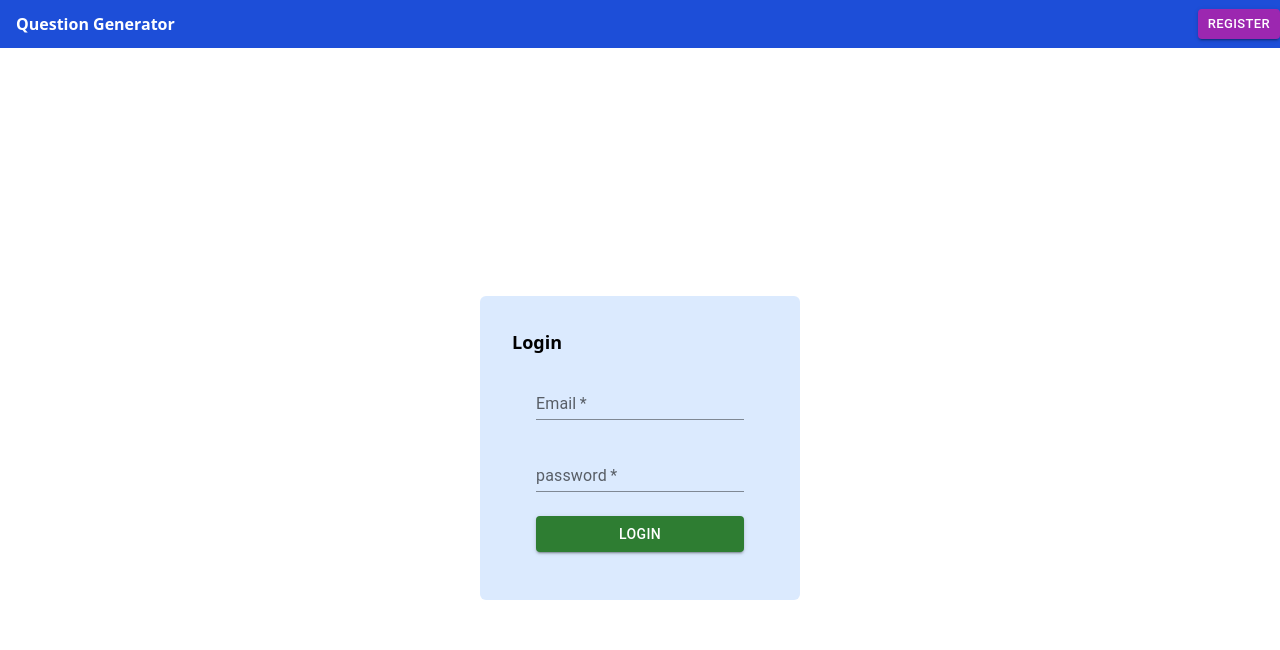
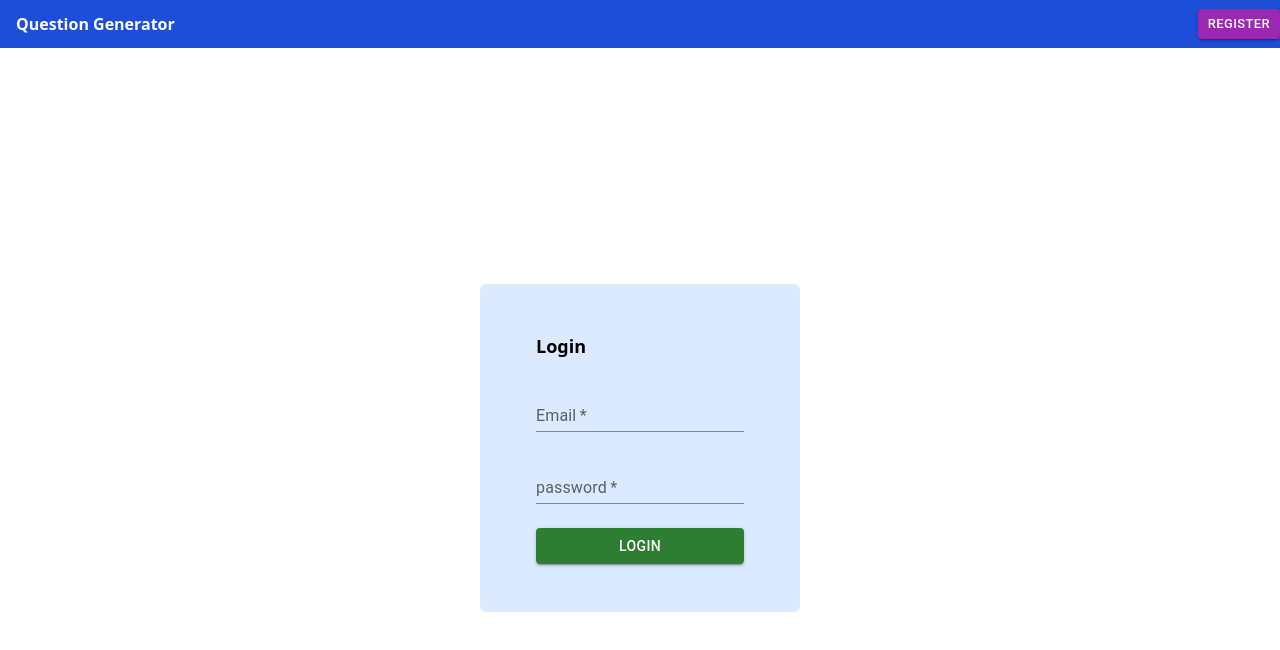
Before and after one commit to Saicharan0662/mcq-generator, a React (Create React App) app in the folder client/: page /login in a window 1280 px wide. Shown: the top 650 px of the page. Built offline with nearby package versions, Linux system fonts and the light colour scheme.

Commit message:
UI optimization and minor fixes

```diff
--- a/client/src/components/Form.js
+++ b/client/src/components/Form.js
@@ -3,8 +3,10 @@ import React from 'react'
 const Form = ({ children, submitAction }) => {
     return (
         <div className='h-screen flex justify-center items-center'>
-            <div className='lg:w-1/4 md:w-1/2 bg-blue-100 p-8 rounded-md' onSubmit={submitAction}>
-                {children}
+            <div className='lg:w-1/4 md:w-1/2 bg-blue-100 p-8 rounded-md'>
+                <form className='flex flex-col justify-center gap-y-6 px-6 py-4' onSubmit={submitAction}>
+                    {children}
+                </form>
             </div>
         </div>
     )
--- a/client/src/pages/Dashboard.js
+++ b/client/src/pages/Dashboard.js
@@ -19,7 +19,6 @@ const Dashboard = () => {
     const [questions, setQuestions] = useState(null)
     const createQuestion = e => {
         e.preventDefault()
-        console.log(input)
         fetch(`${process.env.REACT_APP_HOST}ques/save_questions/`, {
             method: 'POST',
             headers: {
@@ -34,7 +33,7 @@ const Dashboard = () => {
         })
             .then(res => res.json())
             .then(data => {
-                console.log(data)
+                // console.log(data)
                 if (data.success) alert("Question created successfully")
                 if (data.msg) alert(data.msg)
 
@@ -118,7 +117,6 @@ const Dashboard = () => {
             </div>
             <div className='mt-4 px-8'>
                 <h1 className='text-md font-bold'>Your Questions {questions && `(${questions.length})`}</h1>
-                {console.log(questions)}
                 <div className='flex justify-around items-center flex-wrap'>
                     {questions && questions.map((question, index) => {
                         return (
--- a/client/src/pages/EditQuestion.js
+++ b/client/src/pages/EditQuestion.js
@@ -48,6 +48,7 @@ const EditQuestion = () => {
             .then(res => res.json())
             .then(data => {
                 const ques = data
+                alert(data.msg)
                 setQuestion({
                     title: ques.data.title,
                     description: ques.data.description,
@@ -65,9 +66,10 @@ const EditQuestion = () => {
                 clickHandler={() => navigate('/dashboard')}
             />
             <div>
-                <Form>
+                <Form
+                    submitAction={editQuestion}
+                >
                     <h1 className='text-lg font-bold'>Edit question</h1>
-                    <form className='flex flex-col justify-center gap-y-6 px-6 py-4' onSubmit={editQuestion}>
                     <TextField id="standard-basic0" label="Title" variant="standard" required
                         value={question.title} onChange={e => setQuestion({ ...question, title: e.target.value })} />
                     <TextField id="standard-basic1" label="Description" variant="standard" type='text' required
@@ -76,7 +78,6 @@ const EditQuestion = () => {
                         value={question.tags} onChange={e => setQuestion({ ...question, tags: e.target.value })} />
 
                     <Button variant="contained" color='success' type='submit'>Submit</Button>
-                    </form>
                 </Form>
             </div>
         </div>
--- a/client/src/pages/Login.js
+++ b/client/src/pages/Login.js
@@ -25,7 +25,7 @@ const Login = () => {
         })
             .then(res => res.json())
             .then(data => {
-                console.log(data)
+                // console.log(data)
                 alert(data.msg)
                 setInput({
                     username: '',
@@ -61,13 +61,11 @@ const Login = () => {
             />
             <Form submitAction={login}>
                 <h1 className='text-lg font-bold'>Login</h1>
-                <form className='flex flex-col justify-center gap-y-6 px-6 py-4'>
-                    <TextField id="standard-basic0" label="Email" variant="standard" type='email' required
-                        value={input.useremail} onChange={e => setInput({ ...input, useremail: e.target.value })} />
-                    <TextField id="standard-basic1" label="password" variant="standard" type='password' required
-                        value={input.userpassword} onChange={e => setInput({ ...input, userpassword: e.target.value })} />
-                    <Button variant="contained" color='success' type='submit'>Login</Button>
-                </form>
+                <TextField id="standard-basic0" label="Email" variant="standard" type='email' required
+                    value={input.useremail} onChange={e => setInput({ ...input, useremail: e.target.value })} />
+                <TextField id="standard-basic1" label="password" variant="standard" type='password' required
+                    value={input.userpassword} onChange={e => setInput({ ...input, userpassword: e.target.value })} />
+                <Button variant="contained" color='success' type='submit'>Login</Button>
             </Form>
         </>
     )
--- a/client/src/pages/QuestionView.js
+++ b/client/src/pages/QuestionView.js
@@ -17,7 +17,7 @@ const QuestionView = () => {
         })
             .then(res => res.json())
             .then(data => {
-                console.log(data)
+                // console.log(data)
                 setQuestion(data.data)
 
             })
@@ -43,7 +43,7 @@ const QuestionView = () => {
                         </span>
                     )
                 })}
-                <h2>Total Questions: {question.questions.length}</h2>
+                <h2>Total Questions: {question?.questions.length}</h2>
                 <div className='mt-4 md:mx-4'>
                     {question && question.questions.map((question, index) => {
                         return (
--- a/client/src/pages/Register.js
+++ b/client/src/pages/Register.js
@@ -34,7 +34,7 @@ const Register = () => {
         })
             .then(res => res.json())
             .then(data => {
-                console.log(data)
+                // console.log(data)
                 alert(data.msg)
                 setInput({
                     username: '',
@@ -66,7 +66,6 @@ const Register = () => {
                 submitAction={register}
             >
                 <h1 className='text-lg font-bold'>Register</h1>
-                <form className='flex flex-col justify-center gap-y-6 px-6 py-4'>
                 <TextField id="standard-basic0" label="Name" variant="standard" required
                     value={input.username} onChange={e => setInput({ ...input, username: e.target.value })} />
                 <TextField id="standard-basic1" label="Email" variant="standard" type='email' required
@@ -76,7 +75,6 @@ const Register = () => {
                 <TextField id="standard-basic3" label="confirm password" variant="standard" type='password' required
                     value={input.userconfirmpassword} onChange={e => setInput({ ...input, userconfirmpassword: e.target.value })} />
                 <Button variant="contained" color='success' type='submit'>Submit</Button>
-                </form>
             </Form>
         </>
     )
```
Lines whose indentation alone changed are shown as unchanged.
